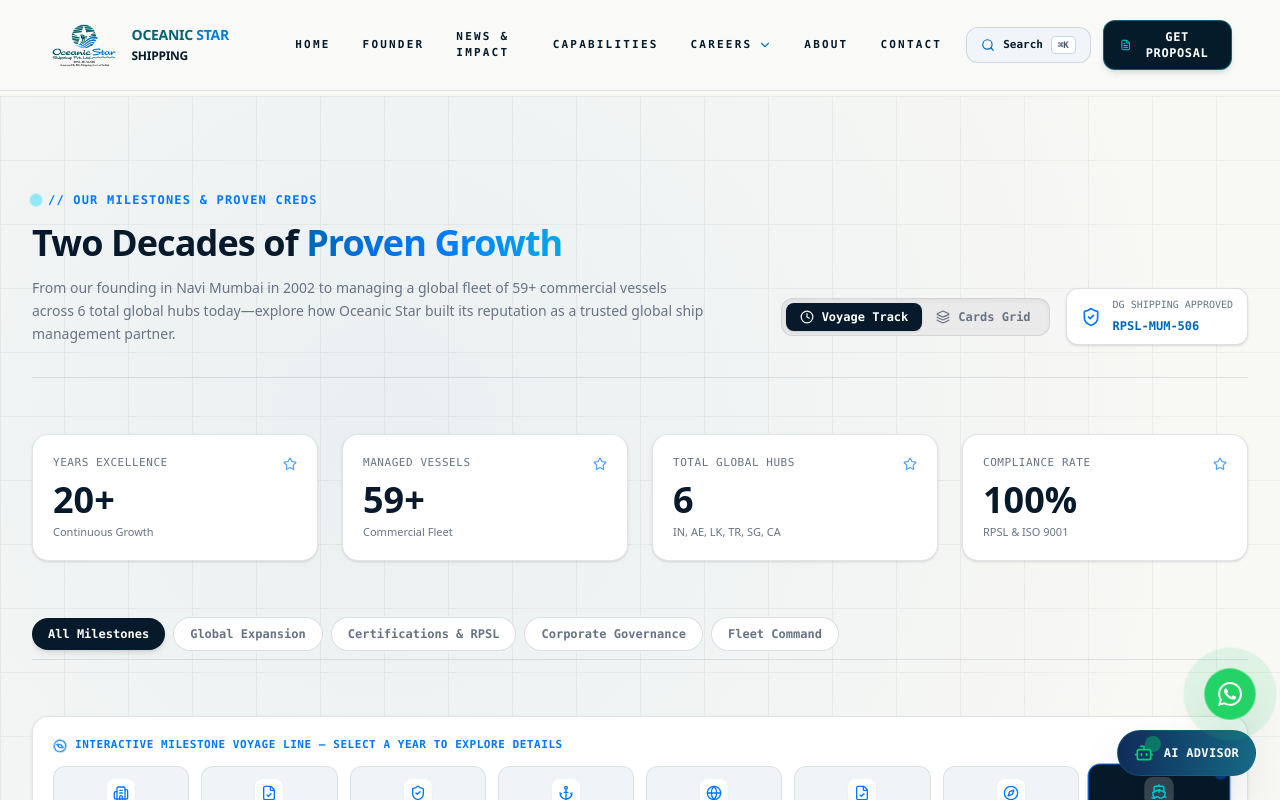
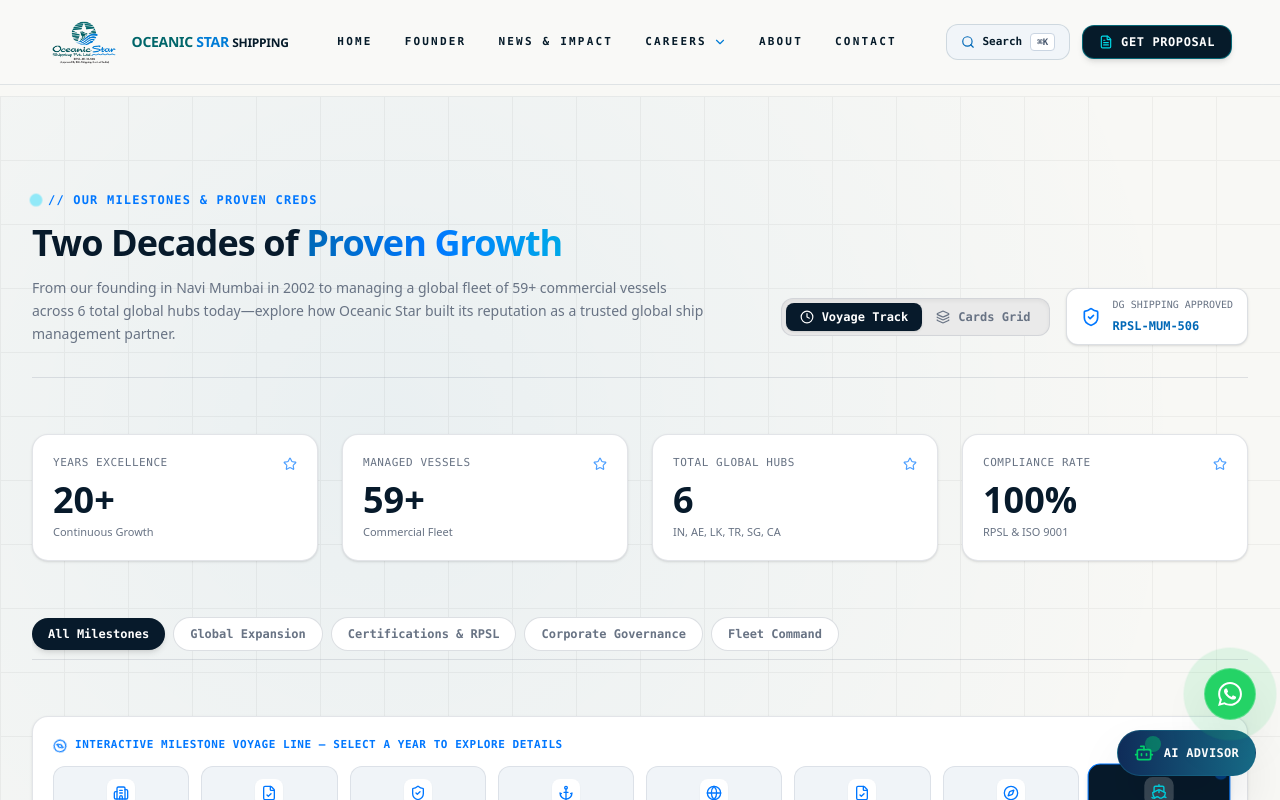
Before and after one commit to mahimamj/ship, a Next.js app: page /about in a window 1280 px wide. Shown: the top 800 px of the page. Built offline with nearby package versions, Linux system fonts and the light colour scheme.

Commit message:
feat: Add vdo-new.mp4 hero background video and update navigation

```diff
--- a/app/components/CinematicNavbar.tsx
+++ b/app/components/CinematicNavbar.tsx
@@ -75,13 +75,6 @@ export const CinematicNavbar: React.FC<CinematicNavbarProps> = ({ onOpenQuote, o
             className="relative py-1 hover:text-[#007CD6] transition-colors duration-300 cursor-pointer"
           >
             NEWS &amp; IMPACT
-          </Link>
-
-          <Link
-            href="/#capabilities"
-            className="relative py-1 hover:text-[#007CD6] transition-colors duration-300 cursor-pointer"
-          >
-            CAPABILITIES
           </Link>
 
           {/* CAREERS Dropdown */}
@@ -244,15 +237,6 @@ export const CinematicNavbar: React.FC<CinematicNavbarProps> = ({ onOpenQuote, o
                 <span className="text-xs text-[#0068B7]">→</span>
               </Link>
 
-              <Link
-                href="/#capabilities"
-                onClick={() => setMobileOpen(false)}
-                className="text-sm font-mono font-bold tracking-[0.2em] text-[#061B2A] hover:text-[#0068B7] transition-colors py-2 border-b border-slate-200 flex items-center justify-between"
-              >
-                <span>CAPABILITIES</span>
-                <span className="text-xs text-[#0068B7]">→</span>
-              </Link>
-
               {/* Mobile CAREERS Accordion */}
               <div className="py-2 border-b border-slate-200 space-y-3">
                 <div className="text-sm font-mono font-bold tracking-[0.2em] text-[#0068B7] flex items-center gap-2">
--- a/app/components/Navbar.tsx
+++ b/app/components/Navbar.tsx
@@ -28,7 +28,6 @@ export const Navbar: React.FC<NavbarProps> = ({ onOpenQuote }) => {
   const navLinks = [
     { name: "Home", href: "/" },
     { name: "News & Impact", href: "/fleet" },
-    { name: "Capabilities", href: "#capabilities" },
     { name: "Careers (Shore & Sea)", href: "#careers" },
     { name: "Total Global Hubs", href: "#presence" },
     { name: "Contact", href: "#contact" },
--- a/lib/content/videos.ts
+++ b/lib/content/videos.ts
@@ -1,5 +1,5 @@
 export const VIDEOS = {
-  hero: "/vdonew.mp4",
+  hero: "/vdo-new.mp4",
   heroSecondary: "/ship.mp4",
   heroPoster: "/images/cinematic_vessel_bg.png",
   atSea: "https://assets.mixkit.co/videos/preview/mixkit-aerial-view-of-a-cargo-ship-in-the-sea-41617-large.mp4",
```
Also changed, not shown: 2 other files (tests, documents, lock files or other folders).
